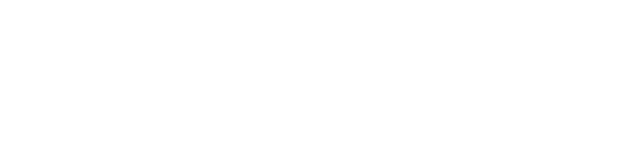
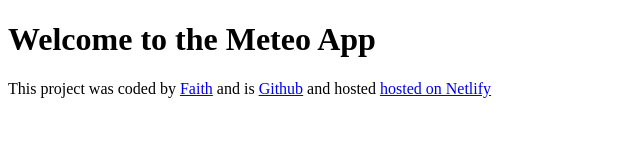
Before and after one commit to faymak/Meteo, a plain HTML site: page index.html in a window 1280 px wide. Shown: the whole page, without its empty margins (0-640 px from the left). Drawn offline with Linux system fonts and the light colour scheme.

Commit message:
Added links to footer

```diff
--- a/index.html
+++ b/index.html
@@ -2,7 +2,20 @@
 <html>
   <head>
     <meta charset="UTF-8" />
-    <title>title</title>
+    <title>Meteo App</title>
   </head>
-  <body></body>
+  <body>
+    <h1>Welcome to the Meteo App</h1>
+    <footer>
+      <p>
+        This project was coded by
+        <a href="https://github.com/faymak" target="_blank"> Faith</a> and is
+        <a href="https://github.com/faymak/Meteo" target="_blank"> Github</a>
+        and hosted
+        <a href="https://joyful-fox-c8700e.netlify.app/" target="_blank">
+          hosted on Netlify</a
+        >
+      </p>
+    </footer>
+  </body>
 </html>
```
